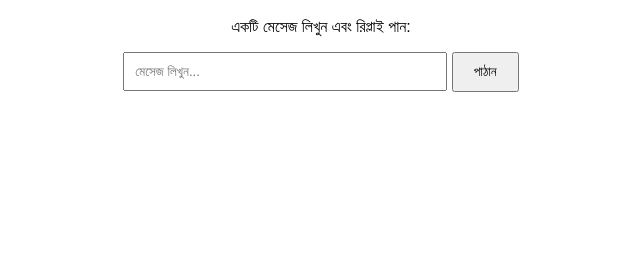
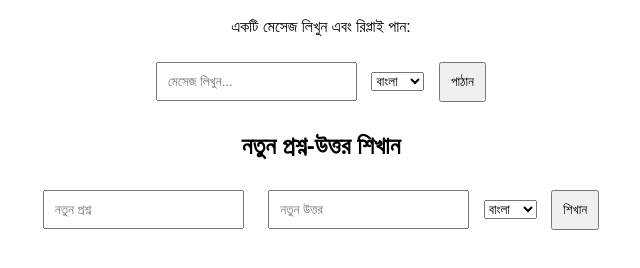
Before and after one commit to irfan420x/st-api, a website: page public/index.html in a window 1280 px wide. Shown: the part 90-358 px from the top of the page, without its empty margins (319-959 px from the left). Drawn offline with Linux system fonts and the light colour scheme.

Commit message:
Update index.html

```diff
--- a/public/index.html
+++ b/public/index.html
@@ -10,14 +10,9 @@
             text-align: center;
             margin: 50px;
         }
-        input {
+        input, button {
             padding: 10px;
-            width: 300px;
-            margin-bottom: 10px;
-        }
-        button {
-            padding: 10px 20px;
-            cursor: pointer;
+            margin: 10px;
         }
         #response {
             margin-top: 20px;
@@ -30,20 +25,35 @@
     <h1>রোমান্টিক বট</h1>
     <p>একটি মেসেজ লিখুন এবং রিপ্লাই পান:</p>
     <input type="text" id="message" placeholder="মেসেজ লিখুন...">
+    <select id="lang">
+        <option value="bangla">বাংলা</option>
+        <option value="english">ইংরেজি</option>
+    </select>
     <button onclick="sendMessage()">পাঠান</button>
     <div id="response"></div>
+
+    <h2>নতুন প্রশ্ন-উত্তর শিখান</h2>
+    <input type="text" id="newQuestion" placeholder="নতুন প্রশ্ন">
+    <input type="text" id="newAnswer" placeholder="নতুন উত্তর">
+    <select id="newLang">
+        <option value="bangla">বাংলা</option>
+        <option value="english">ইংরেজি</option>
+    </select>
+    <button onclick="teachBot()">শিখান</button>
 
     <script>
         // মেসেজ পাঠানোর জন্য ফাংশন
         function sendMessage() {
             const message = document.getElementById('message').value;
+            const lang = document.getElementById('lang').value;
+
             if (!message) {
                 alert("মেসেজ লিখুন!");
                 return;
             }
 
             // API কল
-            fetch(`/api/reply?message=${encodeURIComponent(message)}`)
+            fetch(`/api/reply?message=${encodeURIComponent(message)}&lang=${lang}`)
                 .then(response => response.json())
                 .then(data => {
                     document.getElementById('response').innerText = data.reply;
@@ -53,6 +63,35 @@
                     document.getElementById('response').innerText = "কোনো ত্রুটি হয়েছে।";
                 });
         }
+
+        // নতুন প্রশ্ন-উত্তর শিখানোর জন্য ফাংশন
+        function teachBot() {
+            const question = document.getElementById('newQuestion').value;
+            const answer = document.getElementById('newAnswer').value;
+            const lang = document.getElementById('newLang').value;
+
+            if (!question || !answer) {
+                alert("প্রশ্ন এবং উত্তর লিখুন!");
+                return;
+            }
+
+            // API কল
+            fetch('/api/learn', {
+                method: 'POST',
+                headers: {
+                    'Content-Type': 'application/json'
+                },
+                body: JSON.stringify({ question, answer, lang })
+            })
+                .then(response => response.json())
+                .then(data => {
+                    alert(data.message);
+                })
+                .catch(error => {
+                    console.error('Error:', error);
+                    alert("কোনো ত্রুটি হয়েছে।");
+                });
+        }
     </script>
 </body>
 </html>
```
